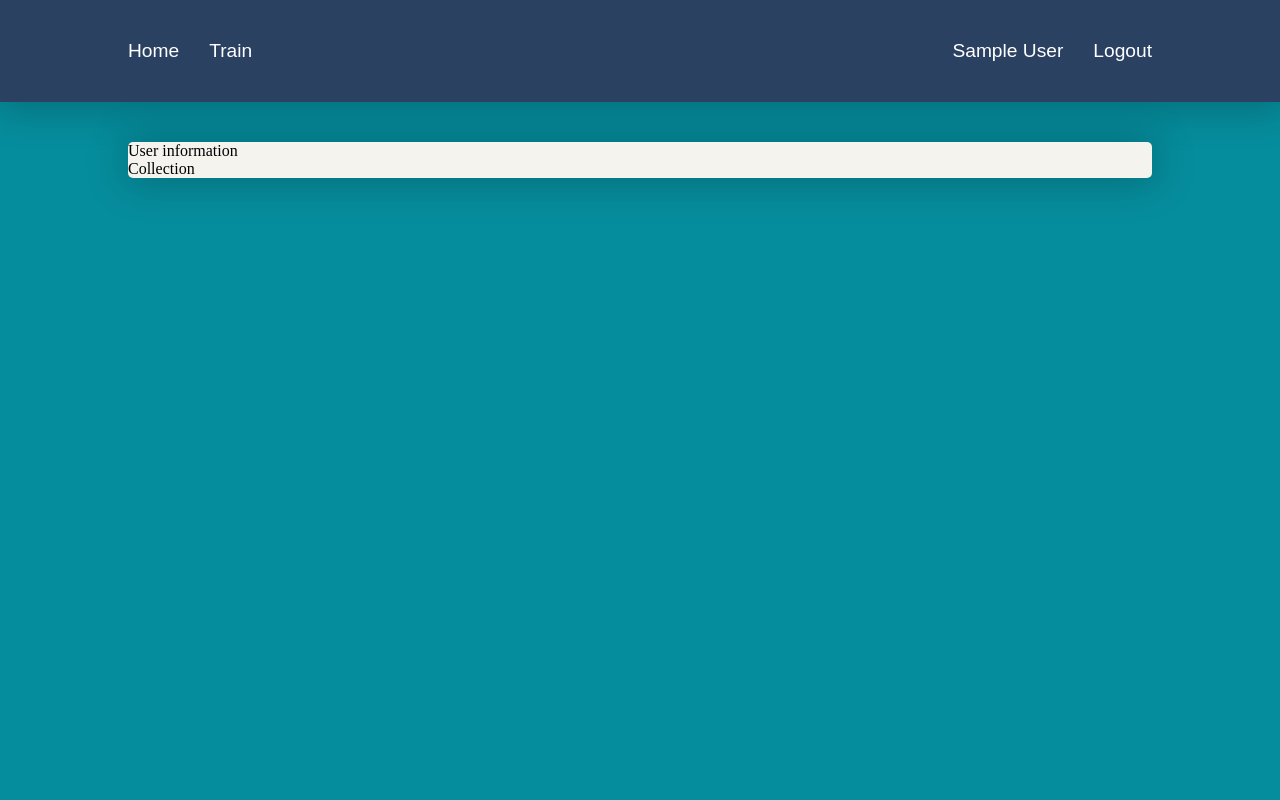
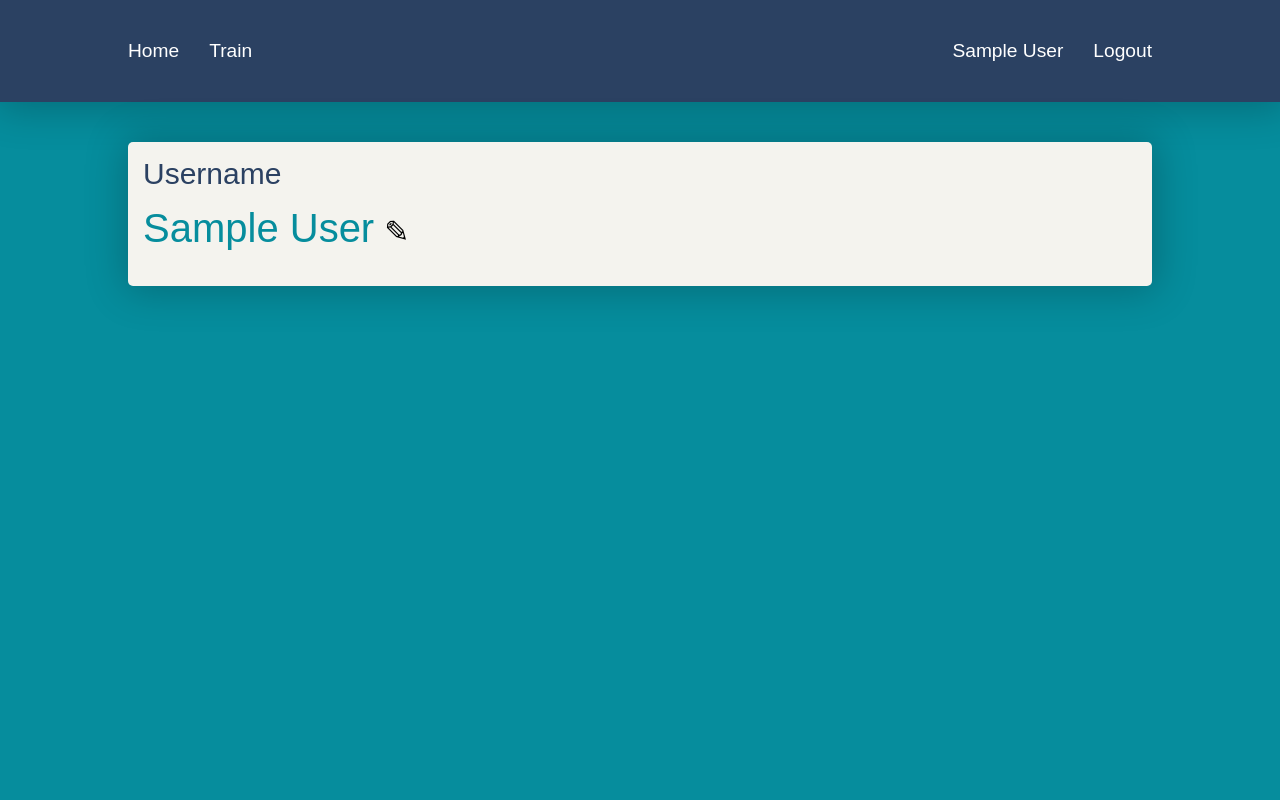
Before and after one commit to iszablowski/flashcards_app, a Flask app: page /profile/ in a window 1280 px wide. Run offline with Flask 3, Linux system fonts and the light colour scheme; the visitor is signed in with stand-in values (Sample User, id 1).

Commit message:
setting username

```diff
--- a/src/application/static/css-styles/styles.css
+++ b/src/application/static/css-styles/styles.css
@@ -338,3 +338,38 @@ html, body {
     background-color: white;
     color: #068D9D;
 }
+#username-display {
+    color: #2B4162;
+    font-family: Arial, sans-serif;
+    font-size: 30px;
+}
+
+.user-information {
+    display: flex;
+    flex-direction: column;
+    padding: 15px;
+    gap: 15px;
+}
+
+#username {
+    color: #068D9D;
+    font-family: Arial, sans-serif;
+    font-size: 40px;
+}
+
+.username-info {
+    display: flex;
+    gap: 20px;
+    flex-direction: column;
+}
+
+#set-username-btn {
+    border: none;
+    background-color: transparent;
+    cursor: pointer;
+    font-size: 30px;
+}
+
+.login-form.new-usrname {
+    align-items: start;
+}
--- /dev/null
+++ b/src/application/static/js-scripts/setting_username.js
@@ -0,0 +1,10 @@
+const set_username_btn = document.querySelector('#set-username-btn');
+const user_information = document.querySelector('#new-usrnm');
+const submit_button = document.querySelector('.submit');
+
+function show_set_username_forms() {
+    user_information.setAttribute("type", "text");
+    submit_button.removeAttribute("hidden");
+}
+
+set_username_btn.addEventListener('click', show_set_username_forms);
--- a/src/application/templates/user/profile.html
+++ b/src/application/templates/user/profile.html
@@ -6,10 +6,23 @@
 {% block profile %}
 <div class="main-profile">
     <div class="user-information">
-        <span>User information</span>
-    </div>
-    <div class="user-collection">
-        <span>Collection</span>
+        <span id="username-display">Username</span>
+        <div class="username-info">
+            <div class="username">
+                <span id="username">{{user_name}}</span>
+                <button id="set-username-btn">&#9998;</button>
+            </div>
+            <form method="POST" action="{{ url_for('user.set_username')}}" class="login-form new-usrname">
+                <input name="new-username" id="new-usrnm" class="username" placeholder="New username" type=hidden>
+                <input type="submit" class="submit" hidden="hidden">
+            </form>
+        </div>
+        {% with messages = get_flashed_messages() %}
+            {% if messages %}
+                <div class="flash-message">{{messages[0]}}</div>
+            {% endif %}
+        {% endwith %}
     </div>
 </div>
+<script src="{{ url_for('static', filename='js-scripts/setting_username.js') }}"></script>
 {% endblock %}
--- a/src/application/templates/user/settings.html
+++ /dev/null
@@ -1,3 +0,0 @@
-{% extends 'user/profile.html' %}
-
-{% block settings %}settings{% endblock %}
--- a/src/application/user.py
+++ b/src/application/user.py
@@ -1,5 +1,7 @@
-from flask import Blueprint, request, url_for, redirect, render_template
+from flask import Blueprint, request, url_for, redirect, render_template, flash
 from flask_login import login_required, current_user
+from .models.user_model import User
+from . import db
 
 user = Blueprint('user', __name__, url_prefix='/profile')
 
@@ -8,11 +10,21 @@ user = Blueprint('user', __name__, url_prefix='/profile')
 def user_page():
     return render_template('user/profile.html', user_name=current_user.name, logged_in=current_user.is_authenticated)
 
-@user.route('/settings', methods=['GET', 'POST'])
+@user.route('/', methods=['POST'])
 @login_required
-def user_settings():
-    return render_template('user/settings.html', user_name=current_user.name, logged_in=current_user.is_authenticated)
+def set_username():
+    new_user_name = request.form.get('new-username')
 
-@user.route('/collection', methods=['GET'])
-def user_collection():
-    return '<h3>collection</h3>'
+    user = User.query.filter_by(name=current_user.name).first()
+
+    user_with_new_name = User.query.filter_by(name=new_user_name).first()
+
+    if not user_with_new_name:
+        user.name = new_user_name
+        db.session.add(user)
+        db.session.commit()
+        flash('Name has successfully changed.')
+    else:
+        flash('Name is already taken.')
+
+    return redirect(url_for('user.user_page'))
```
